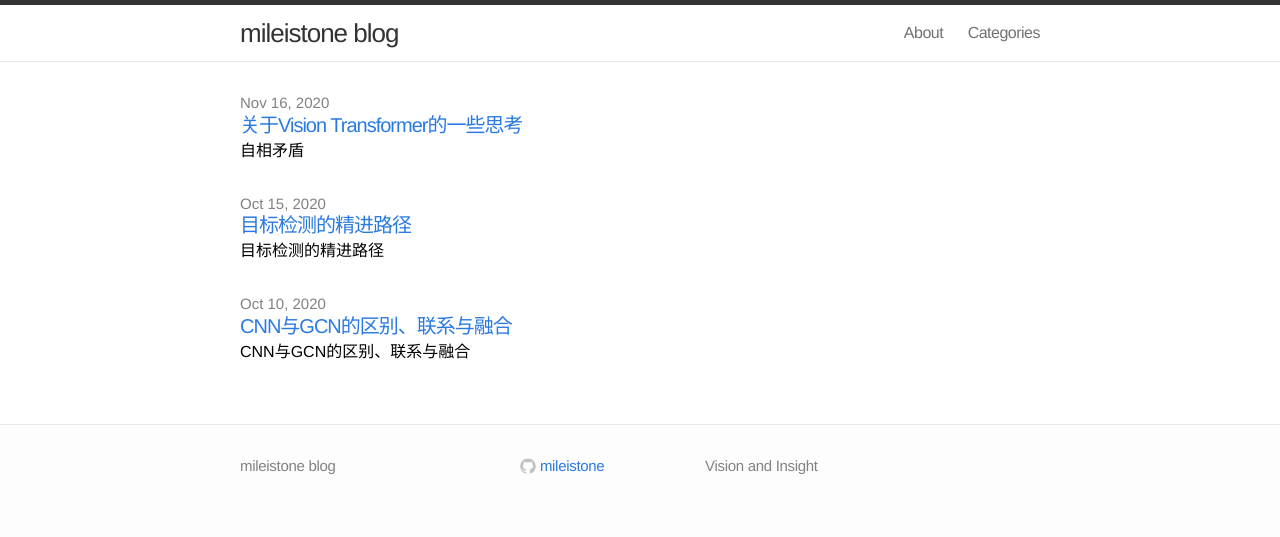
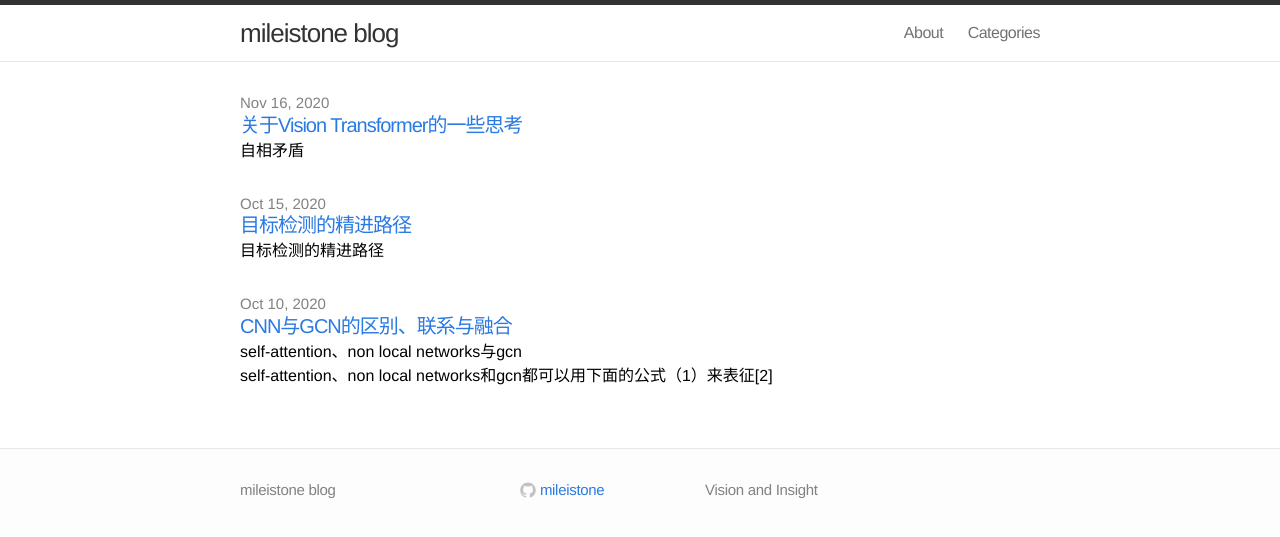
Before and after one commit to mileistone/mileistone.github.io, a Jekyll site: the page built from index.html, in a window 1280 px wide. Shown: the top 537 px of the page. Built offline with Jekyll 4.4.1, drawn with Linux system fonts in a browser that asks for light colours.

Commit message:
Update 2020-10-10-gcn-vs-cnn.md

```diff
--- a/_posts/2020-10-10-gcn-vs-cnn.md
+++ b/_posts/2020-10-10-gcn-vs-cnn.md
@@ -2,7 +2,6 @@
 layout: post
 comments: true
 title: "CNN与GCN的区别、联系与融合"
-excerpt: "CNN与GCN的区别、联系与融合"
 categories: Work
 date: 2020-10-10 14:00:00
 ---
```
